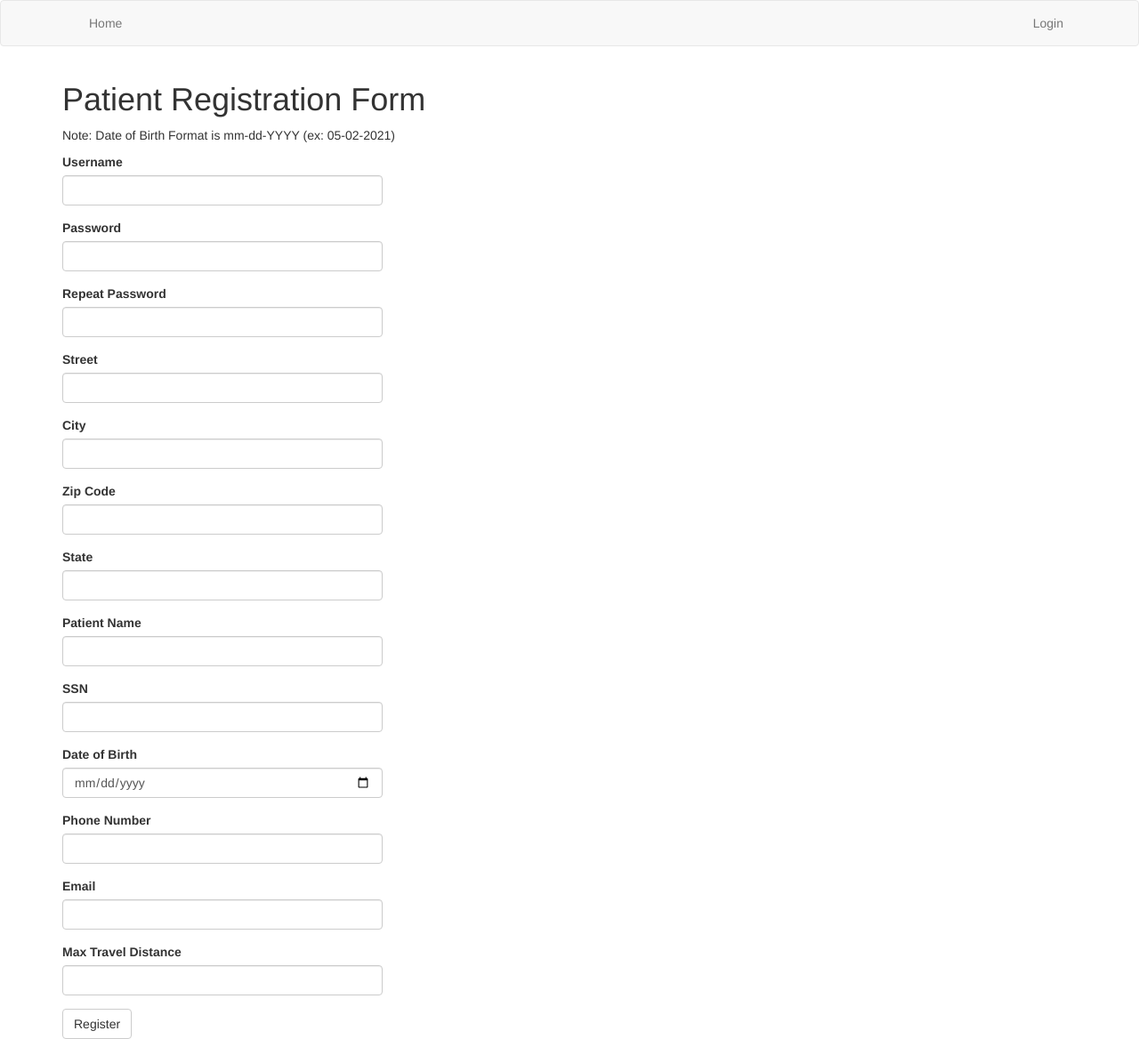
After one commit to HahnNYU/CS6083-Project, a Flask app: page /auth/patient_register in a window 1280 px wide. The commit adds this page. Shown: the whole page at 89% size. Run offline with Flask 2, Linux system fonts and the light colour scheme; some libraries are stand-ins or nearby versions.

Commit message:
register and login working for patient and provider

```diff
--- /dev/null
+++ b/app/auth/forms.py
@@ -0,0 +1,68 @@
+from flask_wtf import FlaskForm
+from wtforms import (StringField, PasswordField, BooleanField,
+                     SubmitField, DateField, IntegerField)
+from wtforms.validators import ValidationError, DataRequired, Email, EqualTo
+from app.models import UserLogin, Patient
+
+
+class LoginForm(FlaskForm):
+    username = StringField('Username', validators=[DataRequired()])
+    password = PasswordField('Password', validators=[DataRequired()])
+    remember_me = BooleanField('Remember Me')
+    submit = SubmitField('Sign in')
+
+
+class PatientRegistrationForm(FlaskForm):
+    # Fields for UserLogin
+    username = StringField('Username', validators=[DataRequired()])
+    password = PasswordField('Password', validators=[DataRequired()])
+    password2 = PasswordField('Repeat Password',
+            validators=[DataRequired(), EqualTo('password')])
+    # Fields for Address
+    street = StringField('Street', validators=[DataRequired()])
+    city = StringField('City', validators=[DataRequired()])
+    zipcode = StringField('Zip Code', validators=[DataRequired()])
+    state = StringField('State', validators=[DataRequired()])
+    # Fields for Patient
+    name = StringField('Patient Name', validators=[DataRequired()])
+    ssn = StringField('SSN')
+    date_of_birth = DateField('Date of Birth', format='%m-%d-%Y', validators=[DataRequired()])
+    phone = StringField('Phone Number')
+    email = StringField('Email', validators=[DataRequired(), Email()])
+    max_distance = IntegerField('Max Travel Distance')
+
+    submit = SubmitField('Register')
+
+    def validate_username(self, username):
+        user_login = UserLogin.query.filter_by(username=username.data).first()
+        if user_login is not None:
+            raise ValidationError('That username is already taken. Please use a different username.')
+
+    def validate_email(self, email):
+        patient = Patient.query.filter_by(email=email.data).first()
+        if patient is not None:
+            raise ValidationError('That email is already taken. Please use a difference email address.')
+
+
+class ProviderRegistrationForm(FlaskForm):
+    # Fields for UserLogin
+    username = StringField('Username', validators=[DataRequired()])
+    password = PasswordField('Password', validators=[DataRequired()])
+    password2 = PasswordField('Repeat Password',
+            validators=[DataRequired(), EqualTo('password')])
+    # Fields for Address
+    street = StringField('Street', validators=[DataRequired()])
+    city = StringField('City', validators=[DataRequired()])
+    zipcode = StringField('Zip Code', validators=[DataRequired()])
+    state = StringField('State', validators=[DataRequired()])
+    # Fields for Provider
+    name = StringField('Provider Name', validators=[DataRequired()])
+    phone = StringField('Phone Number')
+    provider_type = StringField('Provider Type')
+
+    submit = SubmitField('Register')
+
+    def validate_username(self, username):
+        user_login = UserLogin.query.filter_by(username=username.data).first()
+        if user_login is not None:
+            raise ValidationError('That username is already taken. Please use a different username.')
--- a/app/auth/routes.py
+++ b/app/auth/routes.py
@@ -1,7 +1,102 @@
 from flask import render_template, redirect, url_for, flash, request
+from werkzeug.urls import url_parse
+from flask_login import login_user, logout_user, current_user
+from app import db
 from app.auth import bp
+from app.auth.forms import (LoginForm, PatientRegistrationForm,
+                        ProviderRegistrationForm)
+from app.models import UserLogin, Address, Patient, Provider
 
 
-@bp.route('/login', methods=['GET', 'POST'])
+
+@bp.route('/login', methods=['GET','POST'])
 def login():
-    return 'Hello World'
+    if current_user.is_authenticated:
+        return redirect(url_for('main.index'))
+    form = LoginForm()
+    if form.validate_on_submit():
+        user = UserLogin.query.filter_by(username=form.username.data).first()
+        if user is None or not user.check_password(form.password.data):
+            flash('Invalid username or password')
+            return redirect(url_for('auth.login'))
+        login_user(user, remember=form.remember_me.data)
+        next_page = request.args.get('next')
+        if not next_page or url_parse(next_page).netloc != '':
+            next_page = url_for('main.index')
+        return redirect(next_page)
+    return render_template('auth/login.html', title='Sign in', form=form)
+
+
+@bp.route('/logout')
+def logout():
+    logout_user()
+    return redirect(url_for('main.index'))
+
+
+@bp.route('/patient_register', methods=['GET','POST'])
+def patient_register():
+    if current_user.is_authenticated:
+        return redirect(url_for('main.index'))
+    form = PatientRegistrationForm()
+    if form.validate_on_submit():
+        # Create LoginUser
+        user = UserLogin(username=form.username.data, user_type='Patient')
+        user.set_password(form.password.data)
+        # Create Address
+        address = Address(street=form.street.data,
+                          city=form.city.data,
+                          zipcode=form.zipcode.data,
+                          state=form.state.data)
+        # TODO add latitude and longitude to the address entry
+        # Create Patient
+        patient = Patient(patient_name=form.name.data,
+                          ssn=form.ssn.data,
+                          date_of_birth=form.date_of_birth.data,
+                          phone=form.phone.data,
+                          email=form.email.data,
+                          max_distance=form.max_distance.data)
+        # Push new LoginUser, Address, and Patient to db
+        db.session.add(user)
+        db.session.add(address)
+        db.session.add(patient)
+        db.session.commit()
+        # Add login_id and address_id to patient are push to db
+        patient.login_id = user.id
+        patient.address_id = address.address_id
+        db.session.commit()
+        flash('You are now a registered patient!')
+        return redirect(url_for('auth.login'))
+    return render_template('auth/patient_register.html', title='Patient Register', form=form)
+
+
+@bp.route('/provider_register', methods=['GET','POST'])
+def provider_register():
+    if current_user.is_authenticated:
+        return redirect(url_for('main.index'))
+    form = ProviderRegistrationForm()
+    if form.validate_on_submit():
+        # Create LoginUser
+        user = UserLogin(username=form.username.data, user_type='Provider')
+        user.set_password(form.password.data)
+        # Create Address
+        address = Address(street=form.street.data,
+                          city=form.city.data,
+                          zipcode=form.zipcode.data,
+                          state=form.state.data)
+        # TODO add latitude and longitude to the address entry
+        # Create Provider
+        provider = Provider(provider_name=form.name.data,
+                            phone=form.phone.data,
+                            provider_type=form.provider_type.data)
+        # Push new LoginUser, Address, and Provider to db
+        db.session.add(user)
+        db.session.add(address)
+        db.session.add(provider)
+        db.session.commit()
+        # Add login_id and address_id to provider are push to db
+        provider.login_id = user.id
+        provider.address_id = address.address_id
+        db.session.commit()
+        flash('You are now a registered provider!')
+        return redirect(url_for('auth.login'))
+    return render_template('auth/provider_register.html', title='Provider Register', form=form)
--- a/app/main/routes.py
+++ b/app/main/routes.py
@@ -6,4 +6,4 @@ from app.main import bp
 
 @bp.route('/', methods=['GET'])
 def index():
-    return 'Home Page'
+    return render_template('index.html', title='Home Page')
--- /dev/null
+++ b/app/templates/auth/patient_register.html
@@ -0,0 +1,14 @@
+{% extends 'base.html' %}
+{% import 'bootstrap/wtf.html' as wtf %}
+
+{% block app_content %}
+    <h1>Patient Registration Form</h1>
+    <p class="form-text">
+    Note: Date of Birth Format is mm-dd-YYYY (ex: 05-02-2021)
+    </p>
+    <div class="row">
+        <div class="col-md-4">
+            {{ wtf.quick_form(form) }}
+        </div>
+    </div>
+{% endblock %}
--- a/app/templates/base.html
+++ b/app/templates/base.html
@@ -5,14 +5,40 @@
 {% endblock %}
 
 {% block navbar %}
+    <nav class="navbar navbar-default">
+        <div class="container">
+            <div class="navbar-header">
+                <button type="button" class="navbar-toggle collapsed" data-toggle="collapse" data-target="#bs-example-navbar-collapse-1" aria-expanded="false">
+                    <span class="sr-only">Toggle navigation</span>
+                    <span class="icon-bar"></span>
+                    <span class="icon-bar"></span>
+                    <span class="icon-bar"></span>
+                </button>
+            </div>
+            <div class="collapse navbar-collapse" id="bs-example-navbar-collapse-1">
+                <ul class="nav navbar-nav">
+                    <li><a href="{{ url_for('main.index') }}">Home</a></li>
+                </ul>
+                <ul class="nav navbar-nav navbar-right">
+                    {% if current_user.is_anonymous %}
+                    <li><a href="{{ url_for('auth.login') }}">Login</a></li>
+                    {% else %}
+                    <li><a href="{{ url_for('auth.logout') }}">Logout</a></li>
+                    {% endif %}
+                </ul>
+            </div>
+        </div>
+    </nav>
 {% endblock %}
 
 {% block content %}
     <div class="container">
         {% with messages = get_flashed_messages() %}
         {% if messages %}
-        <div class="alert alert-info" role="alert">{{ message }}</div>
-        {% endfor %}
+            {% for message in messages %}
+            <div class="alert alert-info" role="alert">{{ message }}</div>
+            {% endfor %}
+        {% endif %}
         {% endwith %}
 
         {% block app_content %}{% endblock %}
--- /dev/null
+++ b/app/templates/index.html
@@ -0,0 +1,5 @@
+{% extends 'base.html' %}
+
+{% block app_content %}
+    <h1>Home Page</h1>
+{% endblock %}
```
Also changed, not shown: app/models.py (+33 -29 lines), app/templates/auth/login.html (added, +14 -0 lines), app/templates/auth/provider_register.html (added, +11 -0 lines), manage.py (+18 -1 lines), migrations/versions/1dd80d3a1bed_initial_schema.py (added, +120 -0 lines).
